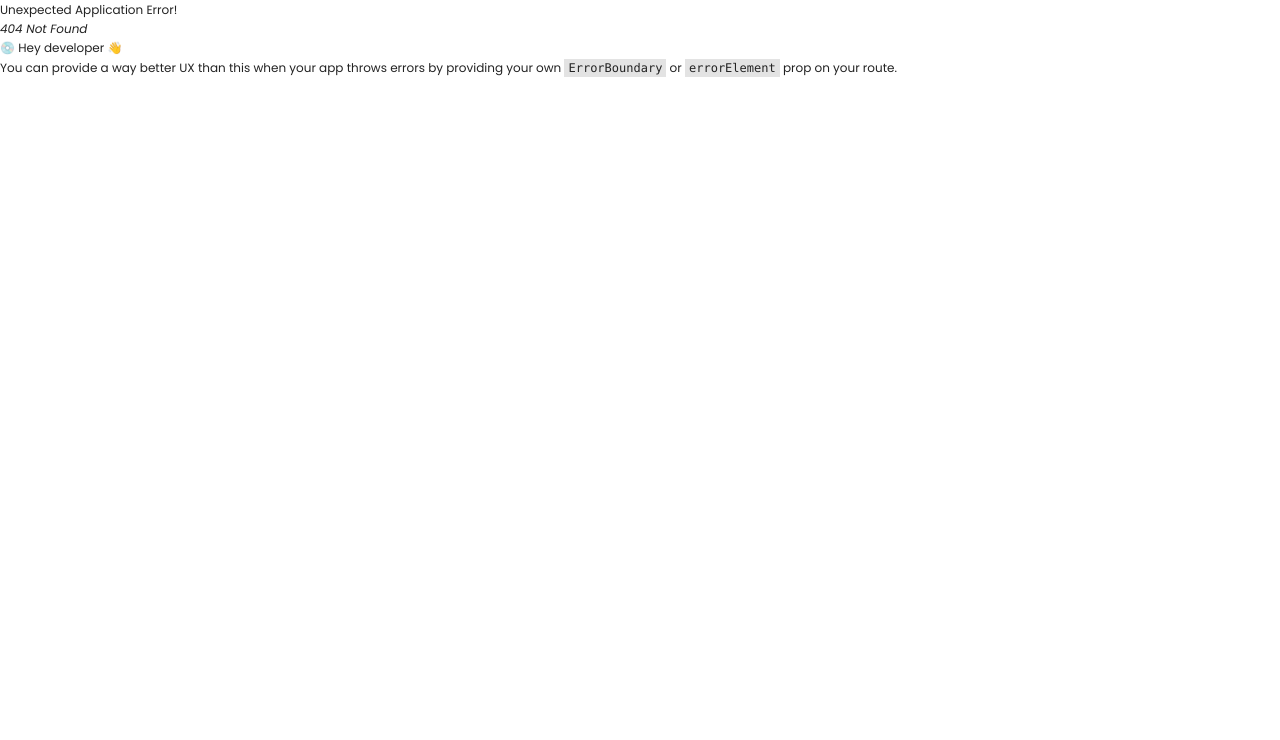
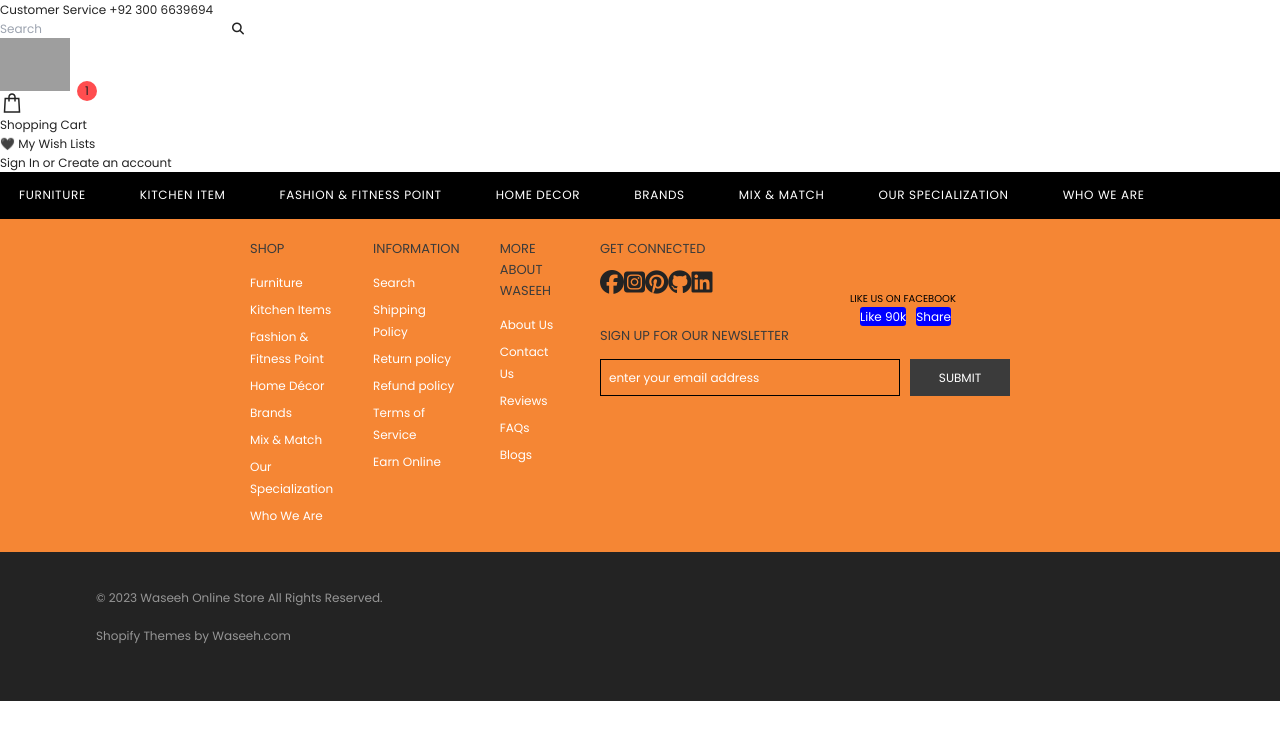
Before and after one commit to Muhammadimran7808/waseeh, a React (Vite) app: page /cart in a window 1280 px wide. Before the commit this address had no page. Shown: the top 740 px of the page. Built offline with nearby package versions, Linux system fonts and the light colour scheme; grey boxes are pictures that could not be loaded.

Commit message:
working on add to cart

```diff
--- a/package.json
+++ b/package.json
@@ -1,5 +1,6 @@
 {
   "name": "waseeh",
+  "proxy": "https://localhost/wp",
   "private": true,
   "version": "0.0.0",
   "type": "module",
--- a/src/App.jsx
+++ b/src/App.jsx
@@ -1,6 +1,7 @@
 import './App.css'
 import { createBrowserRouter, RouterProvider } from 'react-router-dom'
 import Home from './pages/Home'
+import CartPage from './pages/CartPage';
 
 function App() {
 
@@ -8,6 +9,10 @@
       {
         path: "/",
         element: <Home/>
+      },
+      {
+        path: "/cart",
+        element: <CartPage/>
       }
     ])
   return (
--- a/src/assets/primaryfooter.css
+++ b/src/assets/primaryfooter.css
@@ -122,3 +122,18 @@
     border-radius: 3px;
 
 }
+
+/* secondary footer */
+.secondary-footer {
+    background-color: #232323;
+    color: #969696;
+    padding: 3rem;
+}
+
+.secondary-footer p,
+.secondary-footer a {
+    color: #969696;
+    text-decoration: none;
+    margin-left: 5rem;
+    font-size: 12px;
+}
--- a/src/components/layout/PrimaryFooter.jsx
+++ b/src/components/layout/PrimaryFooter.jsx
@@ -1,9 +1,5 @@
 import React from "react";
 import "../../assets/primaryfooter.css";
-import { CiFacebook } from "react-icons/ci";
-import { ImTwitter } from "react-icons/im";
-import { FaInstagram } from "react-icons/fa";
-import { FaPinterestP } from "react-icons/fa";
 import { Link } from "react-router-dom";
 
 const PrimaryFooter = () => {
@@ -89,14 +85,14 @@
             <div>
               <h3>Get Connected</h3>
               <div className="flex gap-2 items-center">
-                <span className=" rounded-[50%]  hover:bg-blue-900">
-                  <i class="fa-brands fa-facebook fa-2xl hover:text-white"></i>
+                <span className=" rounded-[50%]  hover:bg-white">
+                  <i class="fa-brands fa-facebook fa-2xl hover:text-blue-900"></i>
                 </span>
                 <span className=" rounded-[50%]  hover:bg-blue-900">
                   <i class="fa-brands fa-square-instagram fa-2xl hover:text-white"></i>
                 </span>
-                <span className=" rounded-[50%]  hover:bg-blue-900">
-                  <i class="fa-brands fa-pinterest fa-2xl hover:text-white"></i>
+                <span className=" rounded-[50%]  hover:bg-white">
+                  <i class="fa-brands fa-pinterest fa-2xl hover:text-red-700"></i>
                 </span>
                 <span className=" rounded-[50%]  hover:bg-blue-900">
                   <i class="fa-brands fa-github fa-2xl hover:text-white"></i>
--- a/src/components/layout/PrimaryHeader.jsx
+++ b/src/components/layout/PrimaryHeader.jsx
@@ -2,8 +2,10 @@
 import { Link } from "react-router-dom";
 import { LiaShoppingBagSolid } from "react-icons/lia";
 import { Badge } from "antd";
+import { useNavigate } from "react-router-dom";
 
 const PrimaryHeader = () => {
+  const navigate = useNavigate();
   return (
     <div className="py-4">
       <div className="md:w-4/5 sm:px-5 mx-auto flex flex-wrap gap-3 sm:justify-end justify-center">
@@ -31,7 +33,10 @@
           />
         </Link>
 
-        <div className="flex gap-6">
+        <div
+          className="flex gap-6 cursor-pointer"
+          onClick={() => navigate("/cart")}
+        >
           <div className="text-[13px]">
             <Badge count={1} className="flex items-center gap-2">
               <LiaShoppingBagSolid size={24} />
--- a/src/components/layout/SecondaryFooter.jsx
+++ b/src/components/layout/SecondaryFooter.jsx
@@ -2,7 +2,20 @@
 
 const SecondaryFooter = () => {
   return (
-    <div>SecondaryFooter</div>
+    <div>
+      <div className="secondary-footer">
+        <p>© 2023 Waseeh Online Store All Rights Reserved.</p>
+        <br />
+        <a href="https://www.waseeh.com">Shopify Themes by Waseeh.com</a>
+        <br />
+        <br />
+        <div className="flex gap-6 ml-20">
+          <div className='bg-white w-7 h-7'></div>
+          <div className='bg-white w-7 h-7'></div>
+        </div>
+      </div>
+
+    </div>
   )
 }
 
--- /dev/null
+++ b/src/pages/CartPage.jsx
@@ -0,0 +1,14 @@
+import React from 'react'
+import Layout from '../components/layout/Layout'
+
+const CartPage = () => {
+  return (
+    <Layout>
+        <div>
+
+        </div>
+    </Layout>
+  )
+}
+
+export default CartPage
--- a/src/pages/Home.jsx
+++ b/src/pages/Home.jsx
@@ -1291,30 +1291,32 @@
       },
     },
   ]);
-  // let defaultHeaders = {
-  //   params: {},
-  //   withCredentials: true,
-  //   auth: {
-  //     username: "ck_c82fe7f124dada7a39c6bde2996c604428840dbb",
-  //     password: "cs_a4ad050a78b860f8deb9c90f102b7821ba76b0db",
-  //   },
-  // };
 
-  // const getProducts = async () => {
-  //   try {
-  //     const res = await axios.get(
-  //       "http://localhost/wp/wp-json/wc/v3/products",
-  //       defaultHeaders
-  //     );
-  //     setProducts(res?.data);
-  //   } catch (error) {
-  //     console.log(error);
-  //   }
-  // };
+  const apikey = () => {
+    const username = "ck_c82fe7f124dada7a39c6bde2996c604428840dbb";
+    const password = "cs_a4ad050a78b860f8deb9c90f102b7821ba76b0db";
+    const auth = btoa(`${username}: ${password}`);
+    return auth;
+  };
+  const getProducts = async () => {
+    try {
+      const res = await axios.get(
+        "http://localhost/wp/wp-json/wc/v3/products",
+        {
+          headers: {
+            Authorization: `Basic ${apikey()}`,
+          },
+        }
+      );
+      setProducts(res?.data);
+    } catch (error) {
+      console.log(error);
+    }
+  };
 
-  // useEffect(() => {
-  //   getProducts();
-  // }, []);
+  useEffect(() => {
+    getProducts();
+  }, []);
 
   return (
     <Layout>
@@ -1328,7 +1330,10 @@
         <div className="flex flex-wrap justify-center gap-x-8 gap-y-5 items-center md:w-[85%] sm:w-[90%] sm:mx-auto">
           {products.map((product, i) => (
             /*card container */
-            <div key={i} className="card-container relative w-[200px] h-[400px]">
+            <div
+              key={i}
+              className="card-container relative w-[200px] h-[400px]"
+            >
               {/* product card */}
               <div>
                 {product?.images?.length > 0 && (
@@ -1346,7 +1351,7 @@
                     {Math.floor(
                       ((product.regular_price - product.price) /
                         product.regular_price) *
-                      100
+                        100
                     )}
                     %
                   </strong>
@@ -1381,11 +1386,14 @@
                       <i className="fa-regular fa-star" />
                       <i className="fa-regular fa-star" />
                     </div>
-
                   </div>
                   <button
-                    onClick={() => {setModalOpen(true); setquickViewProduct(product)}}
-                    className="absolute bg-[#e28206] text-gray-200 w-full bottom-0 uppercase px-1">
+                    onClick={() => {
+                      setModalOpen(true);
+                      setquickViewProduct(product);
+                    }}
+                    className="absolute bg-[#e28206] text-gray-200 w-full bottom-0 uppercase px-1"
+                  >
                     quick view
                   </button>
                 </div>
@@ -1394,7 +1402,7 @@
           ))}
         </div>
       </div>
-      <ProductQuickView product={quickViewProduct}/>
+      <ProductQuickView product={quickViewProduct} />
     </Layout>
   );
 };
```
